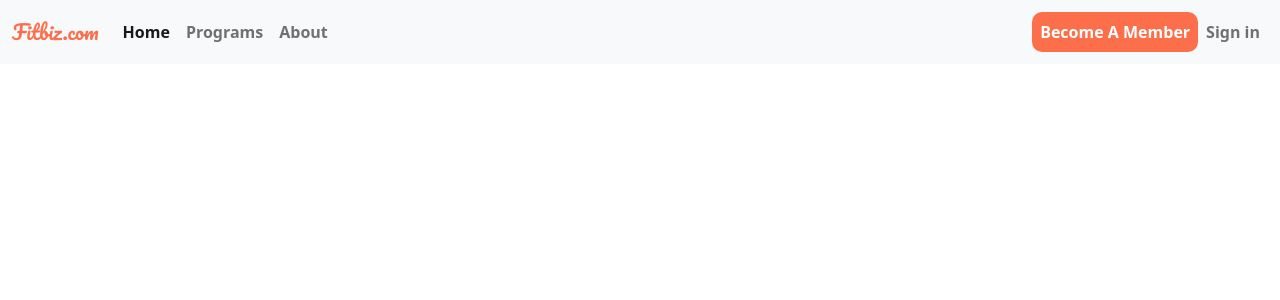
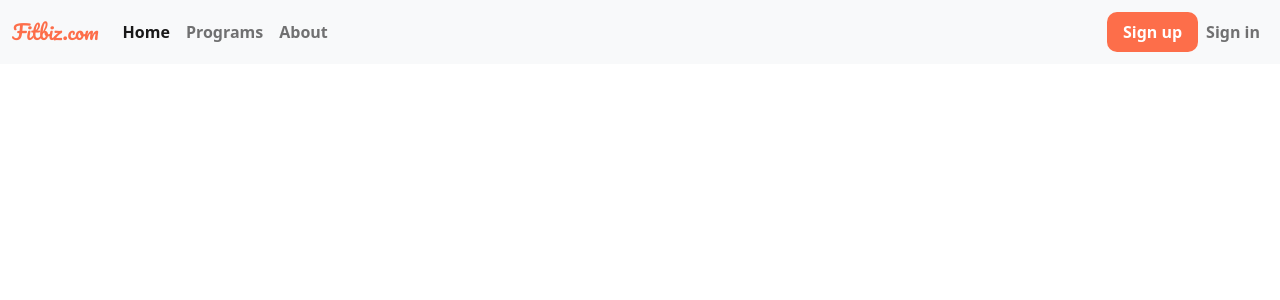
Before and after one commit to iamshubhamjangle/fitbiz-frontend, an Angular app: page / in a window 1280 px wide. Shown: the top 300 px of the page. Built offline with nearby package versions, Linux system fonts and the light colour scheme.

Commit message:
navbar improvements

```diff
--- a/src/app/navbar/navbar.component.html
+++ b/src/app/navbar/navbar.component.html
@@ -20,7 +20,7 @@
             <div class="ms-auto">
                 <ul class="navbar-nav">
                     <li class="nav-item" id="signup">
-                        <a class="nav-link text-white" href="#">Become A Member</a>
+                        <a class="nav-link text-white px-3" href="#">Sign up</a>
                     </li>
                     <li class="nav-item">
                         <a class="nav-link" href="#">Sign in</a>
```
